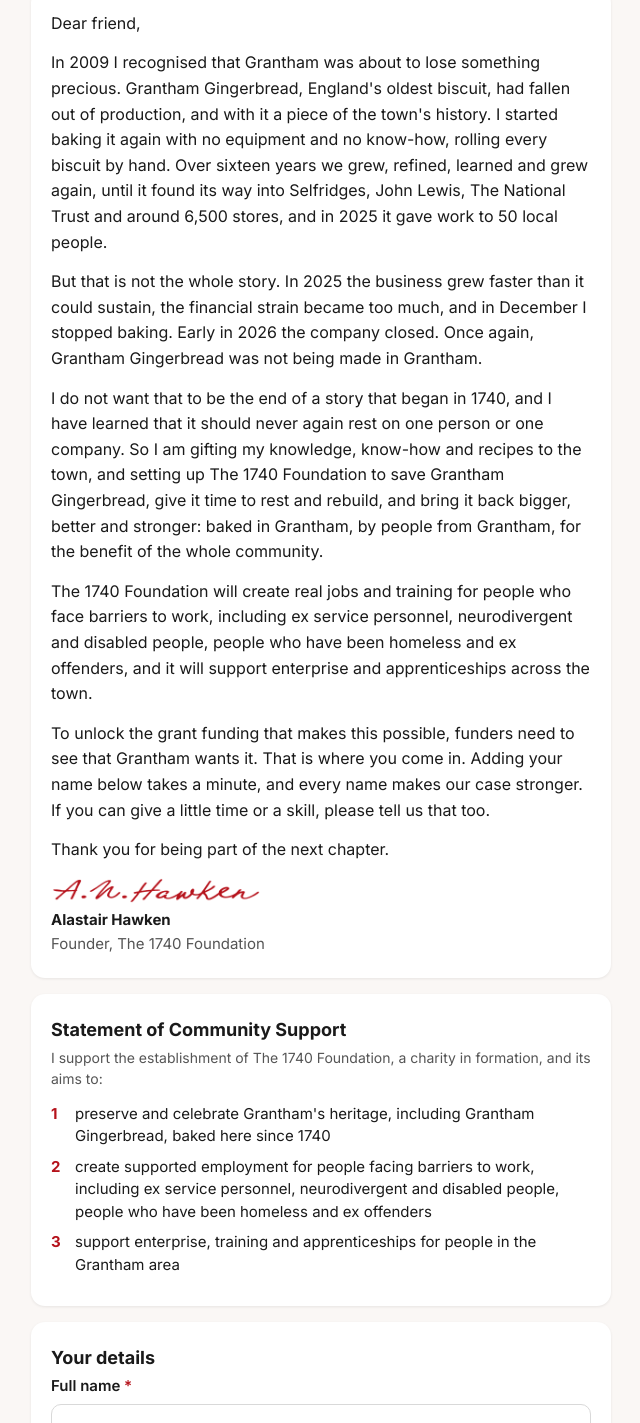
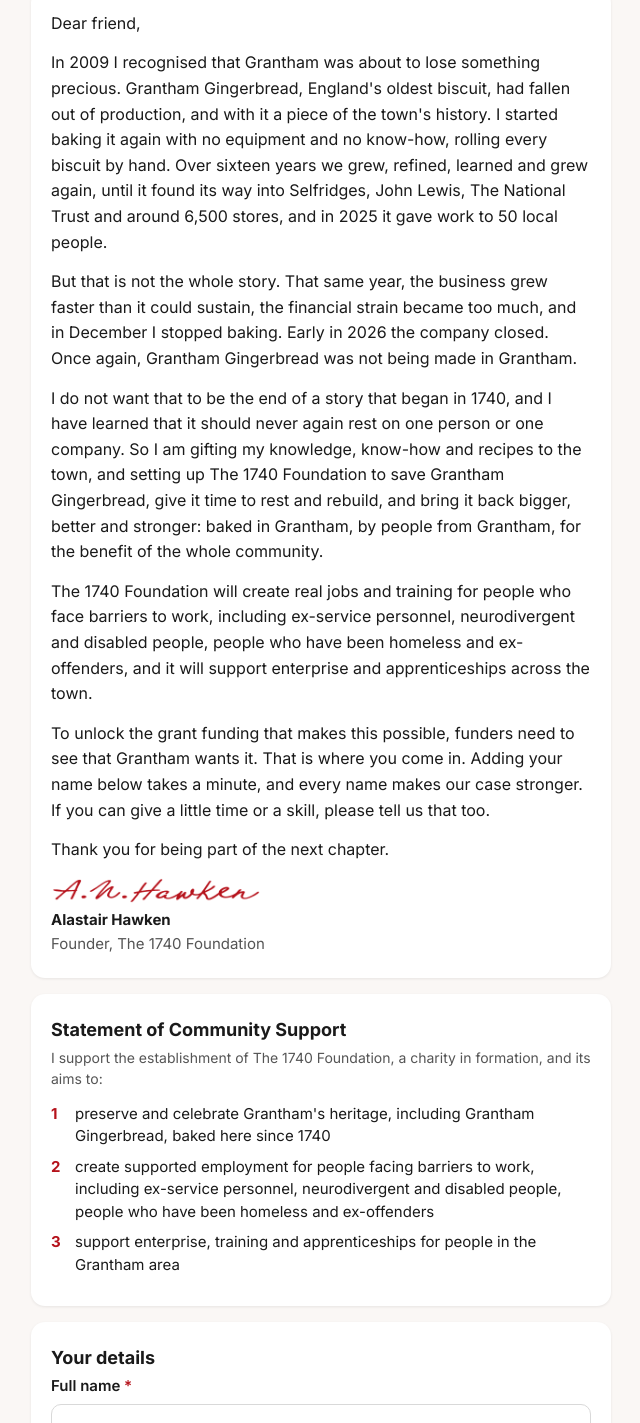
Before and after one commit to The1740Foundation/Mailing_List, a plain HTML site: page index.html in a window 1280 px wide. Shown: the part 656-2079 px from the top of the page, without its empty margins (319-959 px from the left). Drawn offline with Linux system fonts and the light colour scheme.

Commit message:
Add files via upload

```diff
--- a/index.html
+++ b/index.html
@@ -80,9 +80,9 @@ footer a{color:var(--muted)}
 <section class="card letter">
 <p>Dear friend,</p>
 <p>In 2009 I recognised that Grantham was about to lose something precious. Grantham Gingerbread, England's oldest biscuit, had fallen out of production, and with it a piece of the town's history. I started baking it again with no equipment and no know-how, rolling every biscuit by hand. Over sixteen years we grew, refined, learned and grew again, until it found its way into Selfridges, John Lewis, The National Trust and around 6,500 stores, and in 2025 it gave work to 50 local people.</p>
-<p>But that is not the whole story. In 2025 the business grew faster than it could sustain, the financial strain became too much, and in December I stopped baking. Early in 2026 the company closed. Once again, Grantham Gingerbread was not being made in Grantham.</p>
+<p>But that is not the whole story. That same year, the business grew faster than it could sustain, the financial strain became too much, and in December I stopped baking. Early in 2026 the company closed. Once again, Grantham Gingerbread was not being made in Grantham.</p>
 <p>I do not want that to be the end of a story that began in 1740, and I have learned that it should never again rest on one person or one company. So I am gifting my knowledge, know-how and recipes to the town, and setting up The 1740 Foundation to save Grantham Gingerbread, give it time to rest and rebuild, and bring it back bigger, better and stronger: baked in Grantham, by people from Grantham, for the benefit of the whole community.</p>
-<p>The 1740 Foundation will create real jobs and training for people who face barriers to work, including ex service personnel, neurodivergent and disabled people, people who have been homeless and ex offenders, and it will support enterprise and apprenticeships across the town.</p>
+<p>The 1740 Foundation will create real jobs and training for people who face barriers to work, including ex-service personnel, neurodivergent and disabled people, people who have been homeless and ex-offenders, and it will support enterprise and apprenticeships across the town.</p>
 <p>To unlock the grant funding that makes this possible, funders need to see that Grantham wants it. That is where you come in. Adding your name below takes a minute, and every name makes our case stronger. If you can give a little time or a skill, please tell us that too.</p>
 <p>Thank you for being part of the next chapter.</p>
 <img class="sig" src="signature.png" alt="A.N. Hawken signature" width="900" height="116">
@@ -94,7 +94,7 @@ footer a{color:var(--muted)}
 <p class="hint">I support the establishment of The 1740 Foundation, a charity in formation, and its aims to:</p>
 <ul class="aims">
 <li><b>1</b><span>preserve and celebrate Grantham's heritage, including Grantham Gingerbread, baked here since 1740</span></li>
-<li><b>2</b><span>create supported employment for people facing barriers to work, including ex service personnel, neurodivergent and disabled people, people who have been homeless and ex offenders</span></li>
+<li><b>2</b><span>create supported employment for people facing barriers to work, including ex-service personnel, neurodivergent and disabled people, people who have been homeless and ex-offenders</span></li>
 <li><b>3</b><span>support enterprise, training and apprenticeships for people in the Grantham area</span></li>
 </ul>
 </section>
```
